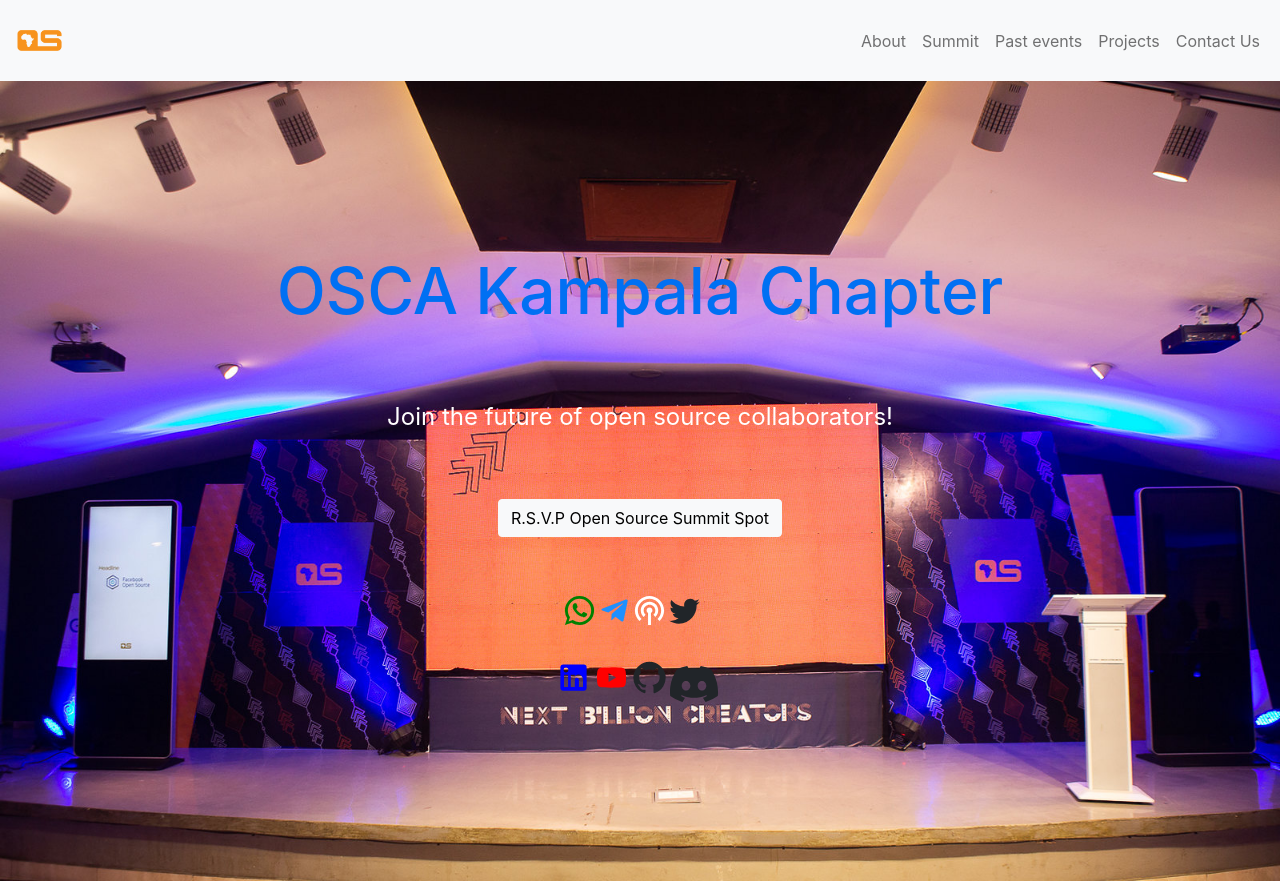
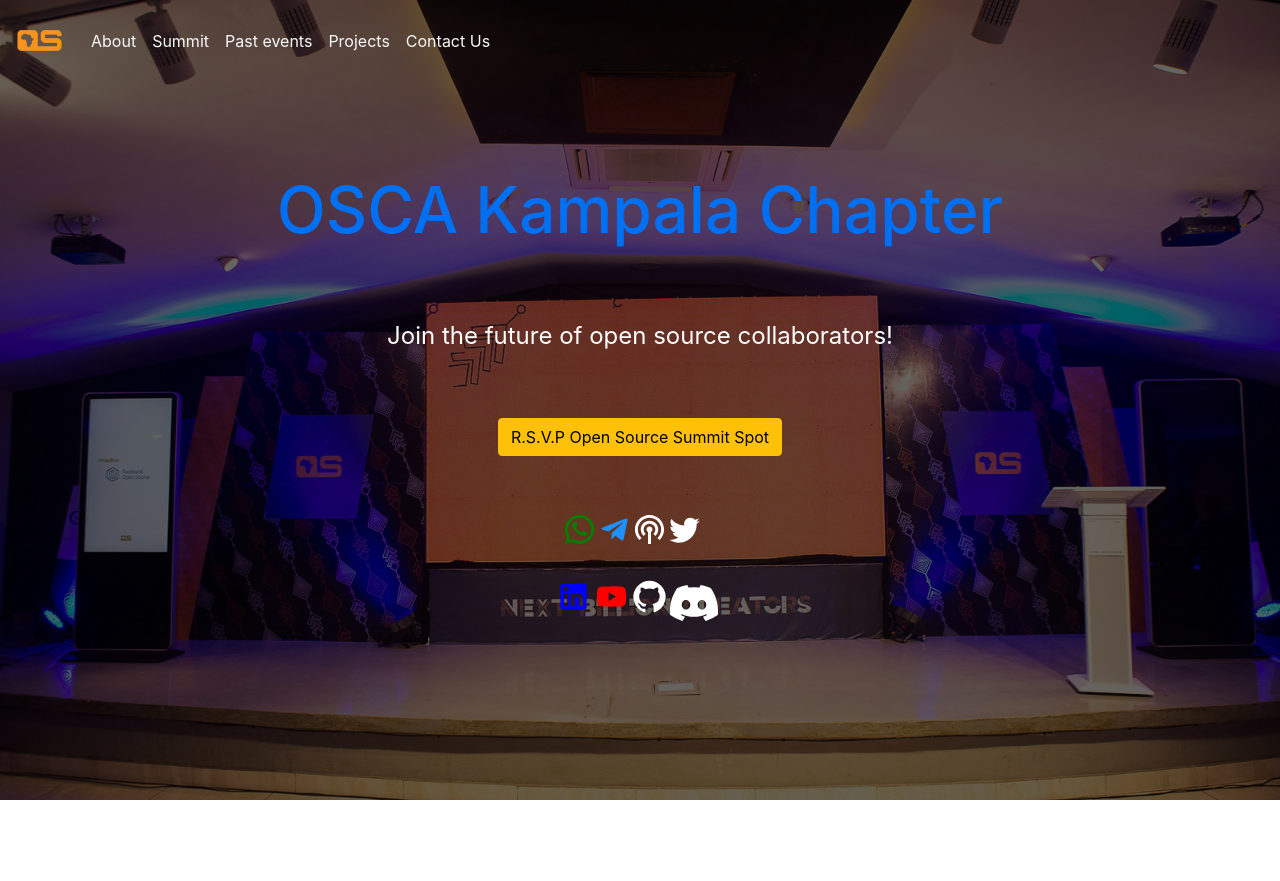
Before and after one commit to oscakampala/oscakampala.github.io, a Next.js app: page / in a window 1280 px wide. After the commit the page ends 800 px from the top, so only its background shows below. Built offline with nearby package versions, Linux system fonts and the light colour scheme.

Commit message:
navbar updates

```diff
--- a/components/HomeMain.js
+++ b/components/HomeMain.js
@@ -22,7 +22,26 @@ const Item = styled(Paper)(({ theme }) => ({
   }));
 
 
+const styles = {
+  header: {
+    backgroundImage: 'url("/stage.jpg")',
+    height: '100vh',
+    backgroundPosition: 'center',
+    backgroundRepeat: 'no-repeat',
+    backgroundSize: 'cover'
+  },
+
+  content: {
+    height: '100%',
+    width: '100%',
+    backgroundColor: 'rgba(0, 0, 0, 0.6)',
+    color: 'white'
+  }
+}
+
+
 export const HomeMainComponent = () => {
+
     return (
       <div>
 
@@ -30,11 +49,10 @@ export const HomeMainComponent = () => {
       {/* <main> */}
 
 
-      <div style={{ backgroundImage:`url("/stage.jpg")`,
-      backgroundRepeat:"no-repeat",
-      backgroundSize: 'cover',
-}} >
-      <div className="container">
+      <div style={styles.header} >
+
+  <div style={styles.content} >
+      <div className="container"  >
 
      <h6 className="title" style={{color:'white'}} >
         <a href="https://oscakampala.github.io/" style={{textDecoration:'none'}} >
@@ -50,7 +68,7 @@ export const HomeMainComponent = () => {
       </p>
 
       <br/> <br/>
-        <Button color="light" >
+        <Button color="warning" >
             <a href='https://bit.ly/oscafestkla' style={{color:'black'}} >R.S.V.P Open Source Summit Spot</a>
         </Button>
 
@@ -278,6 +296,7 @@ export const HomeMainComponent = () => {
       `}</style>
     </div>
     </div>
+    </div>
 
 </div>
 
--- a/components/Navbar.js
+++ b/components/Navbar.js
@@ -6,46 +6,44 @@ export const NavBarComponent = () => {
       <div>
 
 <div>
-  <Navbar
-    color="light"
-    expand="md"
-    light
-  >
+  <Navbar  scrolling dark expand="md" fixed="top">
+
     <NavbarBrand href="/">
       <img width={55} height={55} src="/osca-logo.png" alt="OSCA Logo" />
 
     </NavbarBrand>
 
-      <Nav className="me-auto" > </Nav>
+      {/* <Nav className="me-auto" > </Nav> */}
 
       <Nav
+      className="me-auto"
         navbar
       >
         <NavItem>
-          <NavLink href="https://oscakampala.github.io/">
+          <NavLink href="https://oscakampala.github.io/" className='text-light' >
             About
           </NavLink>
         </NavItem>
 
         <NavItem>
-          <NavLink href="https://oscakampala.github.io/festival">
+          <NavLink href="https://oscakampala.github.io/festival" className='text-light' >
             Summit
           </NavLink>
         </NavItem>
          <NavItem>
-          <NavLink href="https://oscakampala.github.io/events">
+          <NavLink href="https://oscakampala.github.io/events" className='text-light' >
             Past events
           </NavLink>
         </NavItem>
 
         <NavItem>
-          <NavLink href="">
+          <NavLink href="" className='text-light' >
             Projects
           </NavLink>
         </NavItem>
 
         <NavItem>
-          <NavLink href="">
+          <NavLink href="" className='text-light' >
             Contact Us
           </NavLink>
         </NavItem>
```
